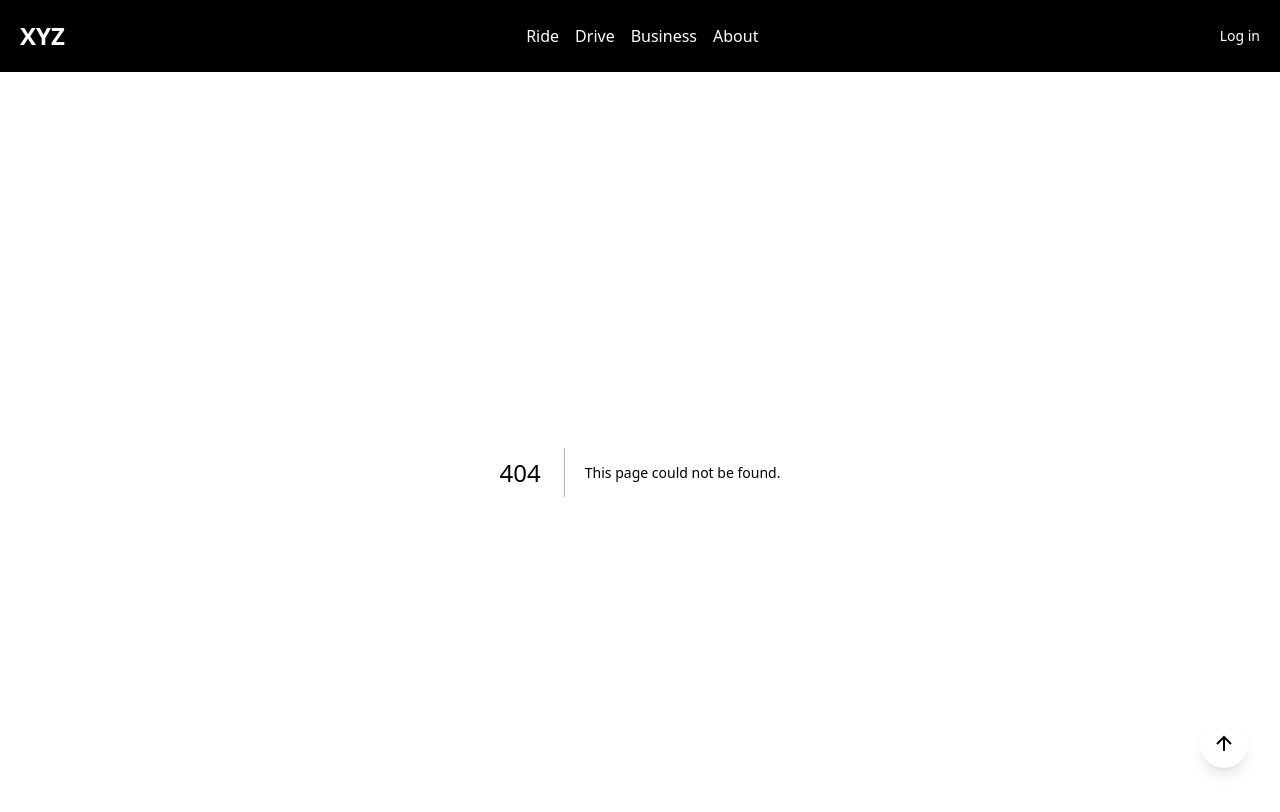
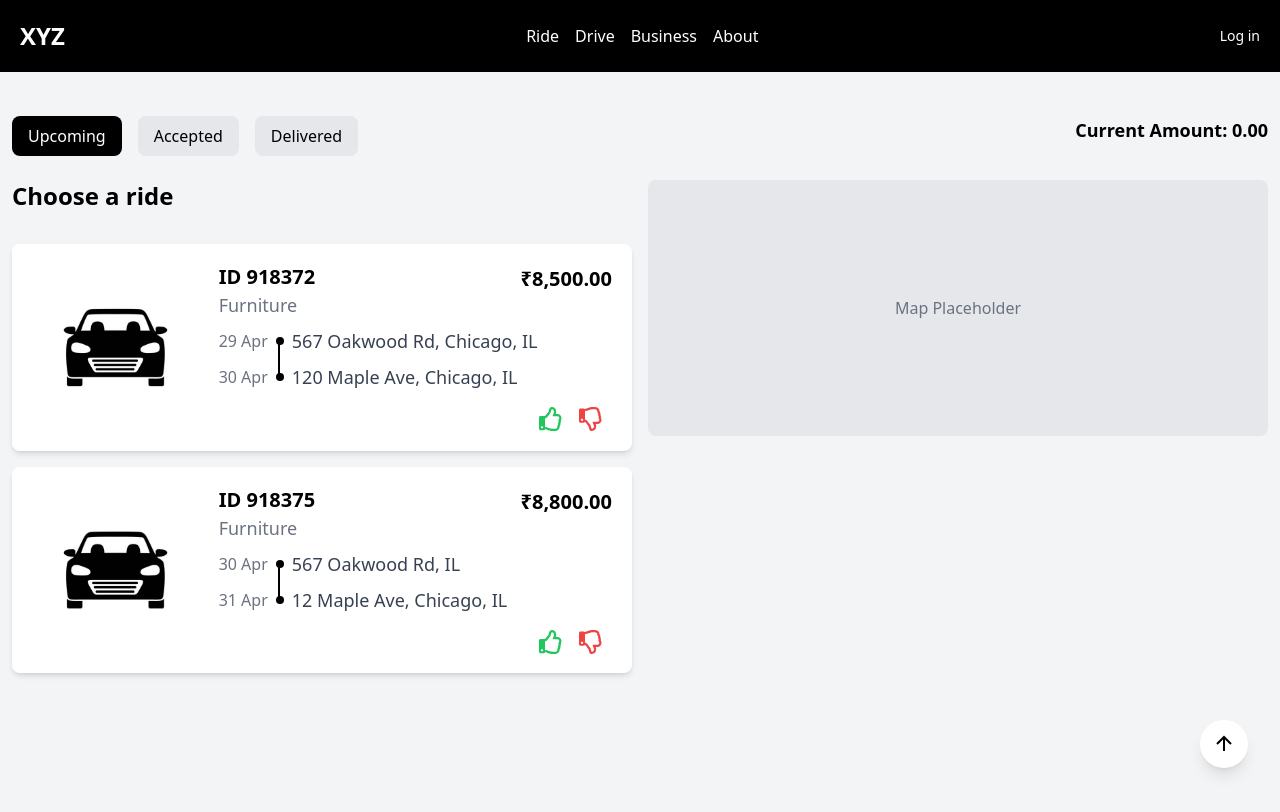
Before and after one commit to CryptoCab-Guardian/frontend, a Next.js app: page /Pages/client in a window 1280 px wide. Before the commit this address had no page. Shown: the top 812 px of the page. Built offline with nearby package versions, Linux system fonts and the light colour scheme.

Commit message:
made the client page

```diff
--- /dev/null
+++ b/src/app/Pages/client/page.tsx
@@ -0,0 +1,138 @@
+
+"use client";
+import { useState } from "react";
+import BookVehicle from "@/app/components/book_vehicle/BookVehicle";
+
+type Order = {
+  id: string;
+  category: string;
+  price: string;
+  pickupDate: string;
+  pickupAddress: string;
+  dropDate: string;
+  dropAddress: string;
+};
+
+const mockOrders: Record<string, Order[]> = {
+  Delivered: [
+    {
+      id: "816495",
+      category: "Food",
+      price: "₹4,198.06",
+      pickupDate: "23 Apr",
+      pickupAddress: "821 Jadloc Parkway, Calumet City, IL",
+      dropDate: "25 Apr",
+      dropAddress: "982 Cemij View",
+    },
+  ],
+  Accepted: [
+    {
+      id: "764399",
+      category: "Groceries",
+      price: "₹1,250.00",
+      pickupDate: "22 Apr",
+      pickupAddress: "100 Main St, Springfield, IL",
+      dropDate: "23 Apr",
+      dropAddress: "205 Elm St, Springfield, IL",
+    },
+  ],
+  Upcoming: [
+    {
+      id: "918372",
+      category: "Furniture",
+      price: "₹8,500.00",
+      pickupDate: "29 Apr",
+      pickupAddress: "567 Oakwood Rd, Chicago, IL",
+      dropDate: "30 Apr",
+      dropAddress: "120 Maple Ave, Chicago, IL",
+    },
+    {
+      id: "918375",
+      category: "Furniture",
+      price: "₹8,800.00",
+      pickupDate: "30 Apr",
+      pickupAddress: "567 Oakwood Rd, IL",
+      dropDate: "31 Apr",
+      dropAddress: "12 Maple Ave, Chicago, IL",
+    },
+  ],
+};
+
+export default function Drive() {
+  type TabType = "Delivered" | "Accepted" | "Upcoming";
+  const [activeTab, setActiveTab] = useState<TabType>("Upcoming");
+  const [selectedOrder, setSelectedOrder] = useState<Order | null>(null);
+
+  const handleAccept = (id: string) => {
+    console.log(`Accepted order ID: ${id}`);
+  };
+
+  const handleReject = (id: string) => {
+    console.log(`Rejected order ID: ${id}`);
+  };
+
+  const orders = mockOrders[activeTab];
+
+  return (
+    <div className="min-h-screen bg-gray-100 p-3">
+      <div className="flex justify-between max-w-7xl mx-auto">
+        <div className="flex justify-center space-x-4 mt-8 mb-6">
+          {(["Upcoming", "Accepted", "Delivered"] as TabType[]).map((tab) => (
+            <button
+              key={tab}
+              onClick={() => setActiveTab(tab)}
+              className={`px-4 py-2 rounded-lg ${
+                activeTab === tab ? "bg-black text-white" : "bg-gray-200 text-black"
+              } transition-colors`}
+            >
+              {tab}
+            </button>
+          ))}
+        </div>
+        <div className="text-lg font-bold mt-8 mb-6">Current Amount: 0.00</div>
+      </div>
+
+      {/* Main Content */}
+      <div className="flex flex-col-reverse md:flex-row items-start mx-auto max-w-7xl mb-12 space-y-4 md:space-y-0 md:space-x-4">
+        <div className="flex flex-col items-start space-y-4 w-full md:w-1/2 mt-5 md:mt-0">
+          {selectedOrder ? (
+            // Ride Details
+            <div className="space-y-4 p-4 border rounded-lg bg-white w-full ">
+              <button onClick={() => setSelectedOrder(null)} className="text-red-500 text-xl font-bold">
+                &times;
+              </button>
+              <h2 className="text-2xl font-semibold">Ride Details</h2>
+              <p><strong>Category:</strong> {selectedOrder.category}</p>
+              <p><strong>Price:</strong> {selectedOrder.price}</p>
+              <p><strong>Pickup Date:</strong> {selectedOrder.pickupDate}</p>
+              <p><strong>Pickup Address:</strong> {selectedOrder.pickupAddress}</p>
+              <p><strong>Drop Date:</strong> {selectedOrder.dropDate}</p>
+              <p><strong>Drop Address:</strong> {selectedOrder.dropAddress}</p>
+            </div>
+          ) : (
+            // Ride Selection List
+            <>
+              <h2 className="text-2xl font-semibold mb-4">Choose a ride</h2>
+              <div className="space-y-4">
+                {orders.map((order) => (
+                  <BookVehicle
+                    key={order.id}
+                    order={order}
+                    onAccept={handleAccept}
+                    onReject={handleReject}
+                    onSelect={() => setSelectedOrder(order)}
+                    showActions={activeTab === "Upcoming"}
+                  />
+                ))}
+              </div>
+            </>
+          )}
+        </div>
+        {/* Map Holder */}
+        <div className="w-full md:w-1/2 h-64 bg-gray-200 rounded-lg flex items-center justify-center">
+          <p className="text-gray-500">Map Placeholder</p>
+        </div>
+      </div>
+    </div>
+  );
+}
```
